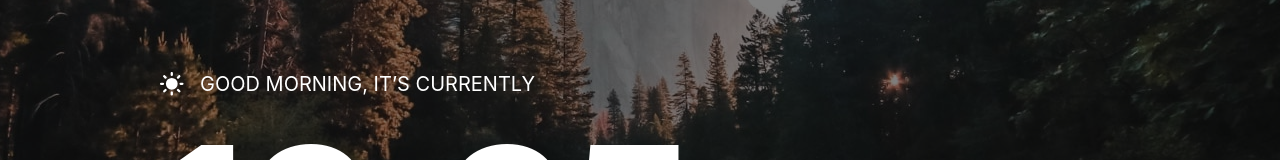
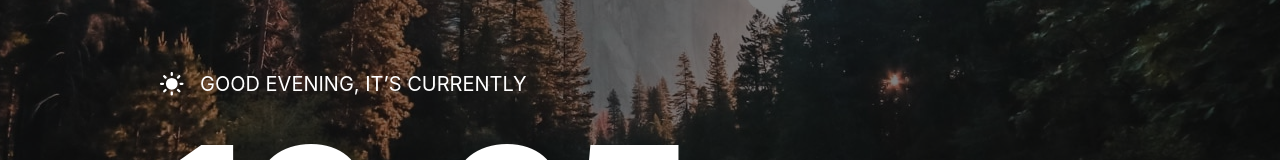
Before and after one commit to giorgiBerika/clock-app, a React (Vite) app: page / in a window 1280 px wide. Shown: the part 330-490 px from the top of the page. Built offline with nearby package versions, Linux system fonts and the light colour scheme; no server answers.

Commit message:
Changing greetind depending on the time of day

```diff
--- a/src/components/time-part/TimePart.tsx
+++ b/src/components/time-part/TimePart.tsx
@@ -10,8 +10,8 @@ interface TimePartInterface{
 const TimePart: React.FC<TimePartInterface> = () =>
 {
     const [currentTime, setCurrentTime] = useState<string>('');
-    const [currentHour, setCurrentHour] = useState<number>();
-    const [currentMinute, setCurrentMinute] = useState<number>();
+    const [currentHour, setCurrentHour] = useState<number>(12);
+    const [currentMinute, setCurrentMinute] = useState<number>(22);
 
     useEffect(() => {
         function updateCurrentTime() {
@@ -54,7 +54,15 @@ const TimePart: React.FC<TimePartInterface> = () =>
                  font-normal
                  leading-wide
 
-                ">GOOD MORNING, IT’S CURRENTLY</span>
+                ">
+
+                {(currentHour > 5 && currentHour < 12)
+                    ? 'good morning'
+                    : (currentHour >= 12 && currentHour <6)
+                    ? 'good afternoon'
+                    : 'good evening'
+                }, IT’S CURRENTLY
+                </span>
 
             </div>
             <div className={`
```
